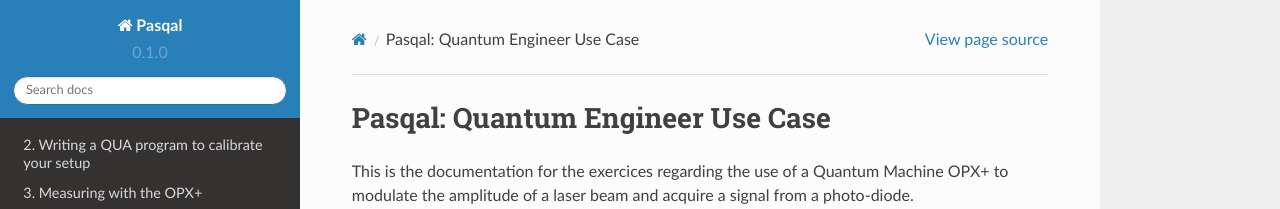
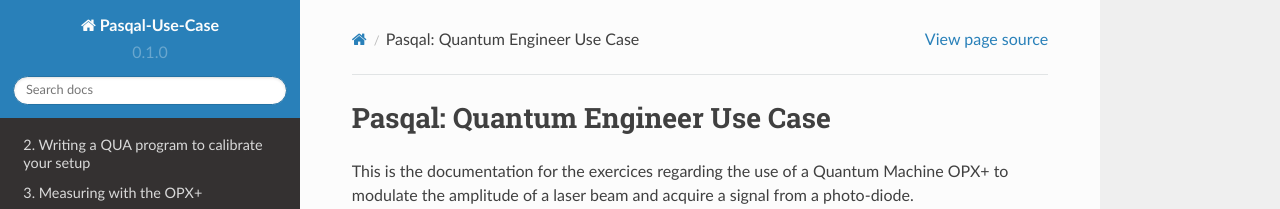
Before and after one commit to a-corni/Pasqal-Quantum-Engineer-Use-Case, a Sphinx documentation site: the page built from docs/source/index.rst, in a window 1280 px wide. Shown: the top 209 px of the page. Built offline with Sphinx 7.4.7 and the Read the Docs theme 2.0.0, drawn with Linux system fonts in a browser that asks for light colours.

Commit message:
Change project name

```diff
--- a/docs/source/conf.py
+++ b/docs/source/conf.py
@@ -2,7 +2,7 @@
 
 # -- Project information
 
-project = 'Pasqal'
+project = 'Pasqal-Use-Case'
 copyright = '2022, Antoine Cornillot'
 author = 'Antoine Cornillot'
 
```
